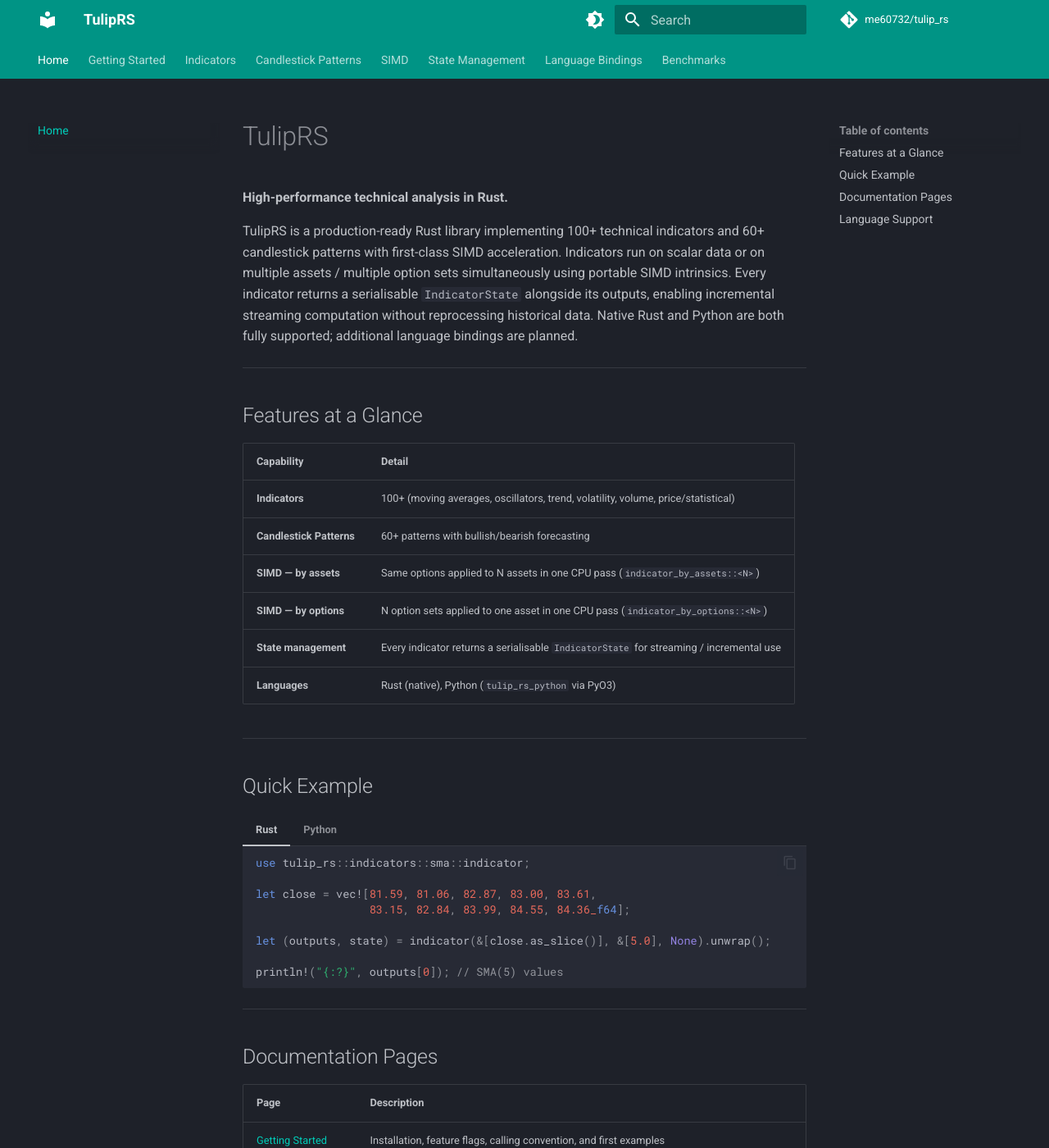
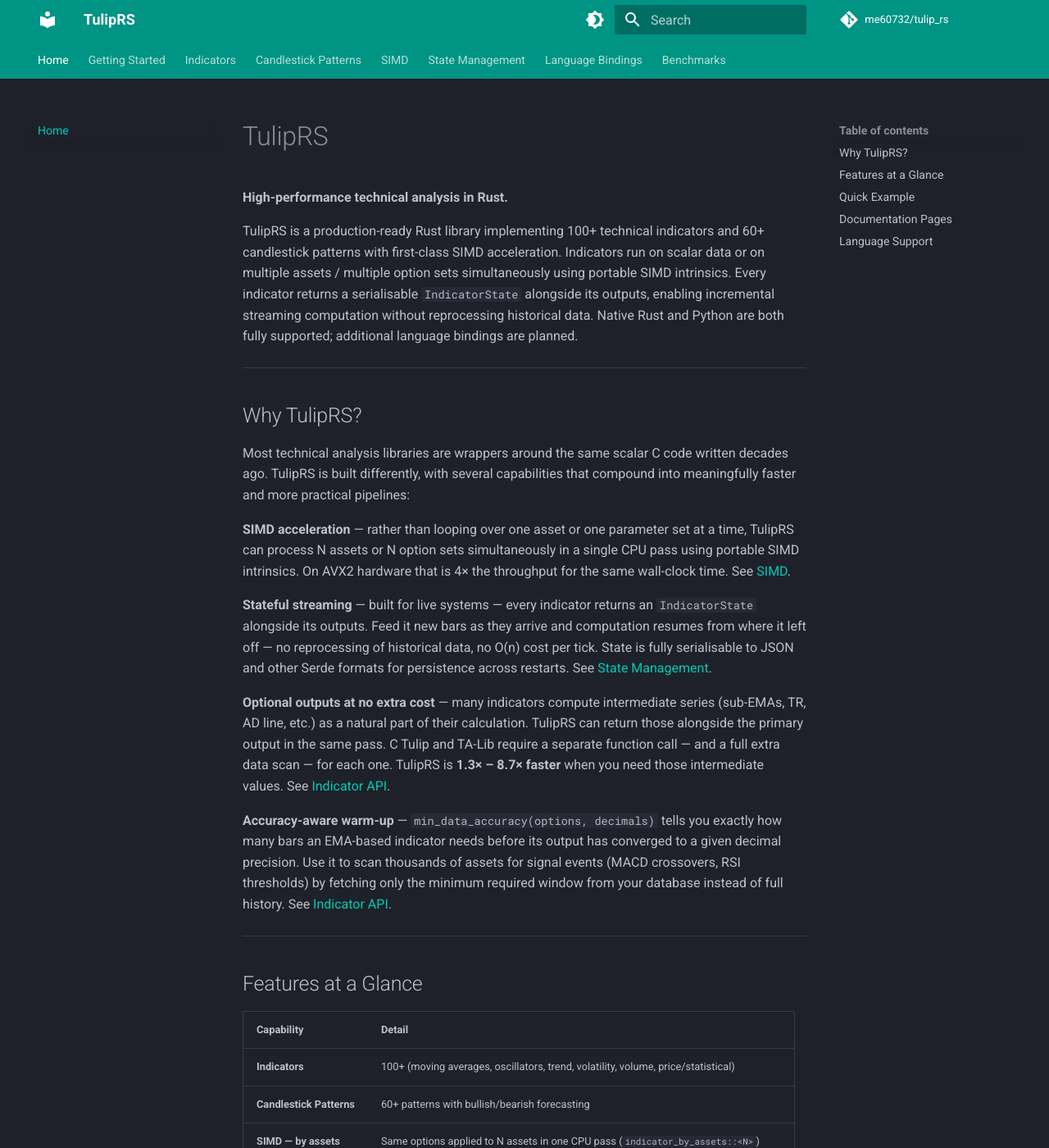
Before and after one commit to me60732/tulip_rs, an MkDocs documentation site: the page built from docs/index.md, in a window 1280 px wide and 1400 px high. Shown: the whole window at 82% size. Built offline with MkDocs 1.6.1 and Material for MkDocs 9.7.7, drawn with Linux system fonts in a browser that asks for light colours; comment, search, counter and statistics services are not loaded.

Commit message:
updated landing page

```diff
--- a/docs/index.md
+++ b/docs/index.md
@@ -3,6 +3,20 @@
 **High-performance technical analysis in Rust.**
 
 TulipRS is a production-ready Rust library implementing 100+ technical indicators and 60+ candlestick patterns with first-class SIMD acceleration. Indicators run on scalar data or on multiple assets / multiple option sets simultaneously using portable SIMD intrinsics. Every indicator returns a serialisable `IndicatorState` alongside its outputs, enabling incremental streaming computation without reprocessing historical data. Native Rust and Python are both fully supported; additional language bindings are planned.
+
+---
+
+## Why TulipRS?
+
+Most technical analysis libraries are wrappers around the same scalar C code written decades ago. TulipRS is built differently, with several capabilities that compound into meaningfully faster and more practical pipelines:
+
+**SIMD acceleration** — rather than looping over one asset or one parameter set at a time, TulipRS can process N assets or N option sets simultaneously in a single CPU pass using portable SIMD intrinsics. On AVX2 hardware that is 4× the throughput for the same wall-clock time. See [SIMD](simd.md).
+
+**Stateful streaming** — built for live systems — every indicator returns an `IndicatorState` alongside its outputs. Feed it new bars as they arrive and computation resumes from where it left off — no reprocessing of historical data, no O(n) cost per tick. State is fully serialisable to JSON and other Serde formats for persistence across restarts. See [State Management](state_management.md).
+
+**Optional outputs at no extra cost** — many indicators compute intermediate series (sub-EMAs, TR, AD line, etc.) as a natural part of their calculation. TulipRS can return those alongside the primary output in the same pass. C Tulip and TA-Lib require a separate function call — and a full extra data scan — for each one. TulipRS is **1.3× – 8.7× faster** when you need those intermediate values. See [Indicator API](indicators/indicator_api.md).
+
+**Accuracy-aware warm-up** — `min_data_accuracy(options, decimals)` tells you exactly how many bars an EMA-based indicator needs before its output has converged to a given decimal precision. Use it to scan thousands of assets for signal events (MACD crossovers, RSI thresholds) by fetching only the minimum required window from your database instead of full history. See [Indicator API](indicators/indicator_api.md#min_data_accuracy--minimum-input-for-decimal-accuracy).
 
 ---
 
```
